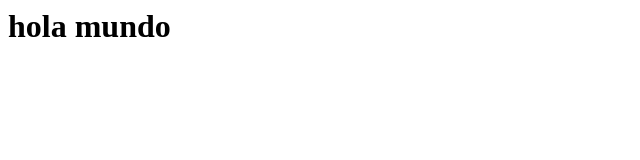
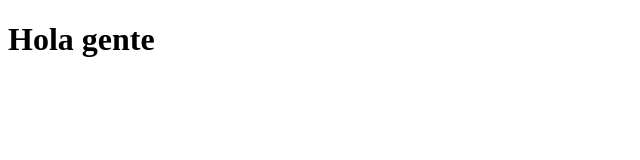
Before and after one commit to Luis1Gonzalez/ramas2, a plain HTML site: page index.html in a window 1280 px wide. Shown: the whole page, without its empty margins (0-640 px from the left). Drawn offline with Linux system fonts and the light colour scheme.

Commit message:
tercer intento.

```diff
--- a/estilos.css
+++ b/estilos.css
@@ -1,3 +1,4 @@
 h1{
 color:blue;
+font-style:italic;
 }
--- a/index.html
+++ b/index.html
@@ -1 +1,12 @@
-<h1>hola mundo</h1>
+<!DOCTYPE html>
+<html lang="en">
+<head>
+    <meta charset="UTF-8">
+    <meta http-equiv="X-UA-Compatible" content="IE=edge">
+    <meta name="viewport" content="width=device-width, initial-scale=1.0">
+    <title>Document</title>
+</head>
+<body>
+    <h1>Hola gente</h1>
+</body>
+</html>
```
